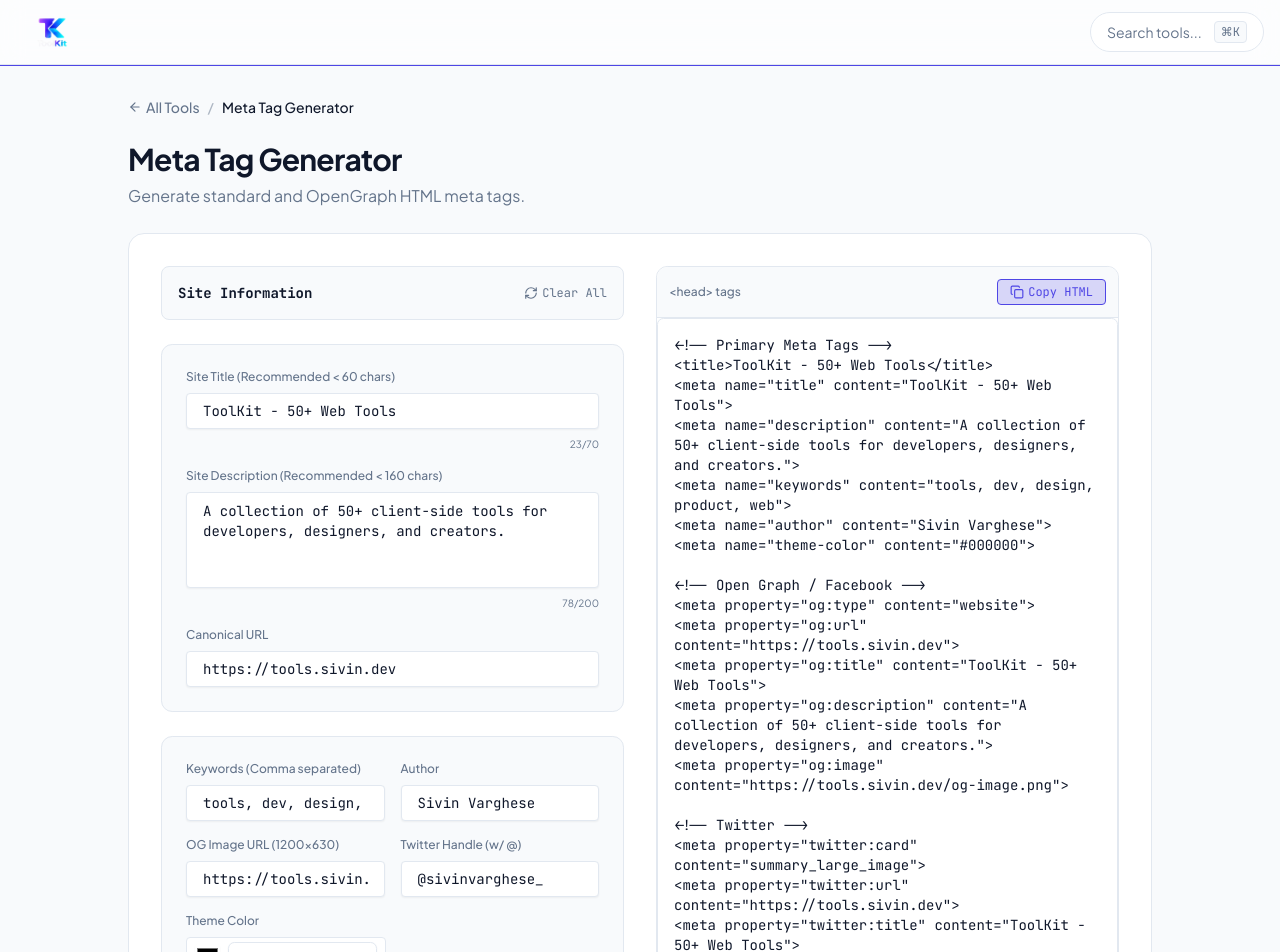
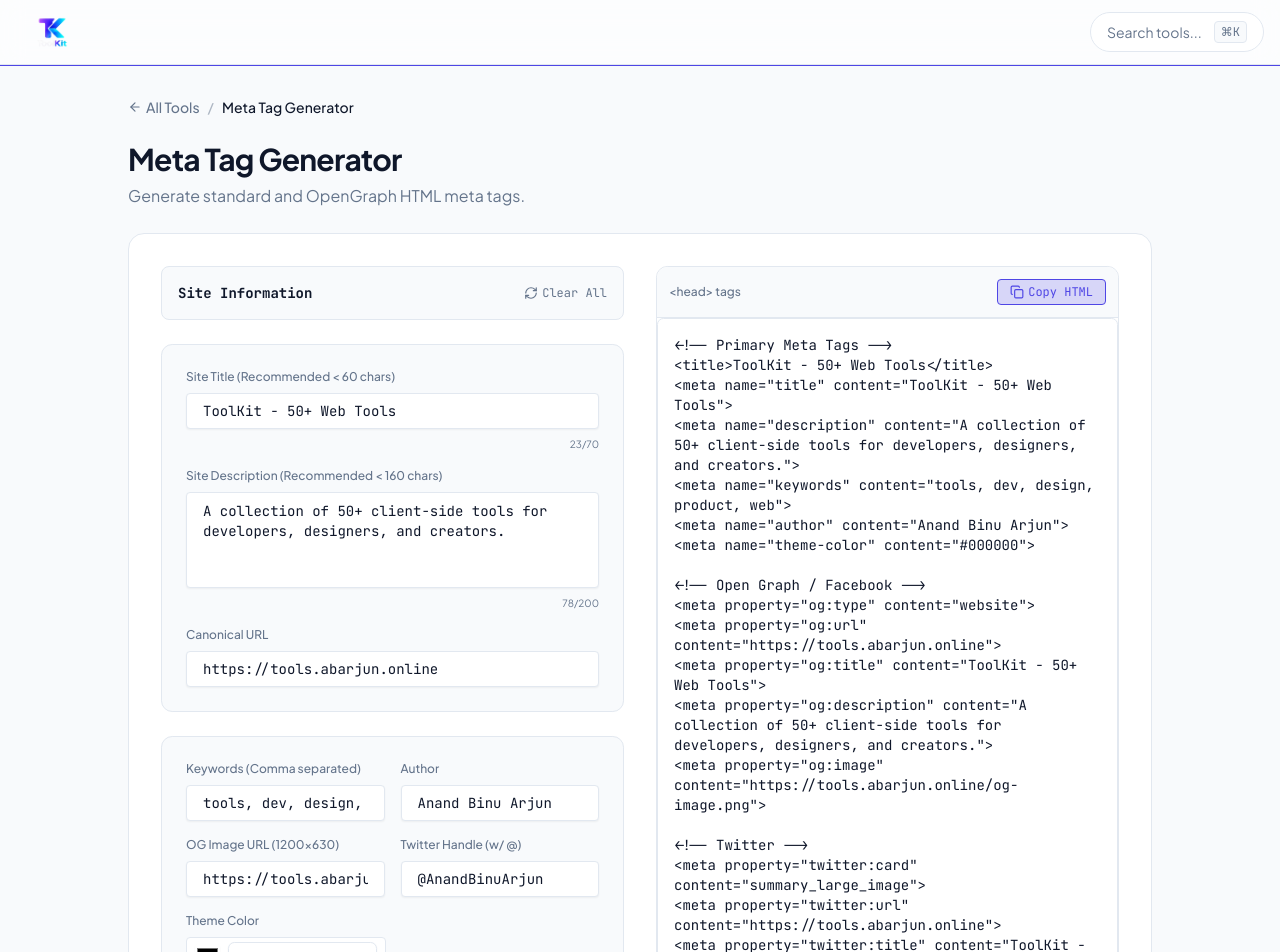
Before and after one commit to AnandBinuArjun/toolkit, a Next.js app: page /meta-tag-generator in a window 1280 px wide. Shown: the top 952 px of the page. Built offline with nearby package versions, Linux system fonts and the light colour scheme.

Commit message:
chore: replace all sivin.dev mentions with abarjun.online

```diff
--- a/src/app/(tools)/meta-tag-generator/page.tsx
+++ b/src/app/(tools)/meta-tag-generator/page.tsx
@@ -14,10 +14,10 @@ export default function MetaTagGeneratorPage() {
   const [title, setTitle] = useState("ToolKit - 50+ Web Tools");
   const [description, setDescription] = useState("A collection of 50+ client-side tools for developers, designers, and creators.");
   const [keywords, setKeywords] = useState("tools, dev, design, product, web");
-  const [author, setAuthor] = useState("Sivin Varghese");
-  const [url, setUrl] = useState("https://tools.sivin.dev");
-  const [imageUrl, setImageUrl] = useState("https://tools.sivin.dev/og-image.png");
-  const [twitterHandle, setTwitterHandle] = useState("@sivinvarghese_");
+  const [author, setAuthor] = useState("Anand Binu Arjun");
+  const [url, setUrl] = useState("https://tools.abarjun.online");
+  const [imageUrl, setImageUrl] = useState("https://tools.abarjun.online/og-image.png");
+  const [twitterHandle, setTwitterHandle] = useState("@AnandBinuArjun");
   const [themeColor, setThemeColor] = useState("#000000");
 
   const [copied, setCopied] = useState(false);
--- a/src/app/(tools)/qr-code/page.tsx
+++ b/src/app/(tools)/qr-code/page.tsx
@@ -12,7 +12,7 @@ import { Textarea } from "@/components/ui/textarea";
 export default function QrCodePage() {
   const tool = TOOLS.find((t) => t.id === "qr-code")!;
 
-  const [value, setValue] = useState("https://tools.sivin.dev");
+  const [value, setValue] = useState("https://tools.abarjun.online");
   const [fgColor, setFgColor] = useState("#0066cc");
   const [bgColor, setBgColor] = useState("#ffffff");
   const [level, setLevel] = useState<"L" | "M" | "Q" | "H">("M");
--- a/src/app/(tools)/url-parser/page.tsx
+++ b/src/app/(tools)/url-parser/page.tsx
@@ -11,7 +11,7 @@ import { Textarea } from "@/components/ui/textarea";
 export default function UrlParserPage() {
   const tool = TOOLS.find((t) => t.id === "url-parser")!;
 
-  const [urlInput, setUrlInput] = useState("https://user:pass@tools.sivin.dev:443/category/tools?search=query&page=1#section2");
+  const [urlInput, setUrlInput] = useState("https://user:pass@tools.abarjun.online:443/category/tools?search=query&page=1#section2");
   const [parsed, setParsed] = useState<URL | null>(null);
   const [params, setParams] = useState<{ key: string; value: string }[]>([]);
   const [error, setError] = useState<string | null>(null);
--- a/src/app/(tools)/utm-builder/page.tsx
+++ b/src/app/(tools)/utm-builder/page.tsx
@@ -10,7 +10,7 @@ import { Input } from "@/components/ui/input";
 export default function UtmBuilderPage() {
   const tool = TOOLS.find((t) => t.id === "utm-builder")!;
 
-  const [baseUrl, setBaseUrl] = useState("https://tools.sivin.dev");
+  const [baseUrl, setBaseUrl] = useState("https://tools.abarjun.online");
   const [source, setSource] = useState("newsletter");
   const [medium, setMedium] = useState("email");
   const [campaign, setCampaign] = useState("summer_sale");
```
